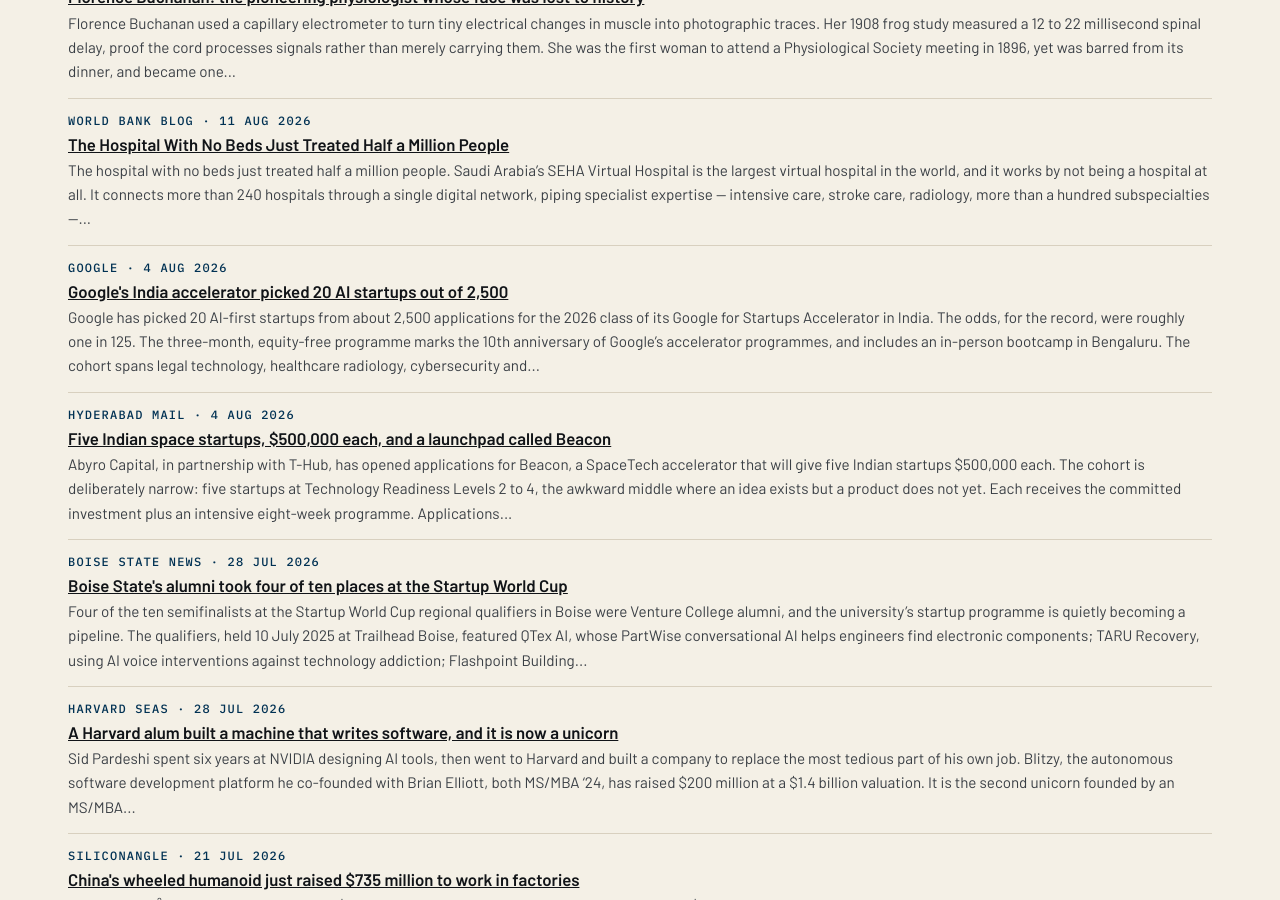
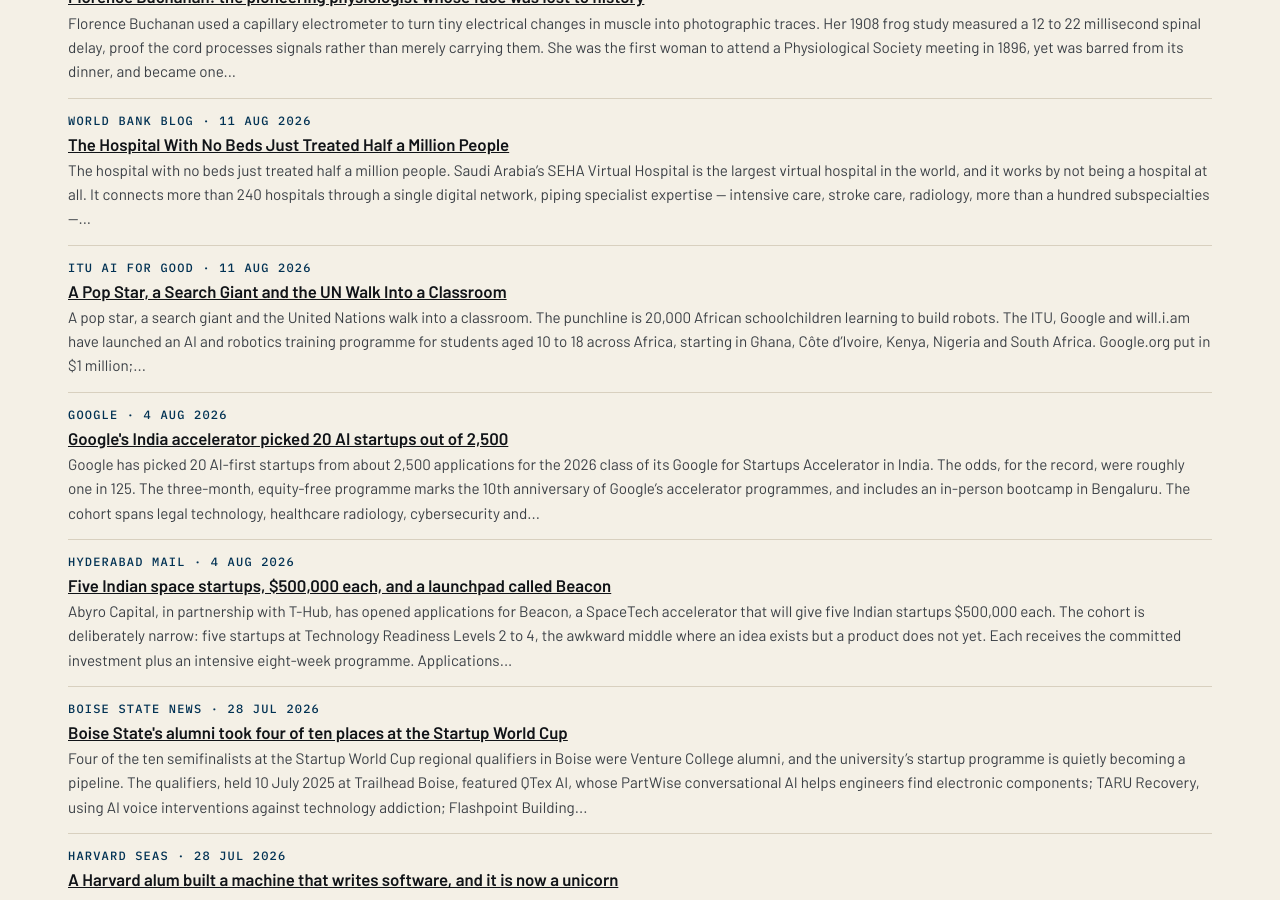
Before and after one commit to katz-news/katz.news, a Jekyll site: the page built from briefs/index.html, in a window 1280 px wide and 900 px high, scrolled down 14696 px. Built offline with Jekyll 4.4.1, drawn with Linux system fonts in a browser that asks for light colours.

Commit message:
Publish 2026-11-06

```diff
--- a/_data/build.yml
+++ b/_data/build.yml
@@ -1 +1 @@
-published_at: 2026-11-06T20:01:05Z
+published_at: 2026-11-06T20:02:38Z
--- /dev/null
+++ b/_posts/briefs/2026-11-06-a-pop-star-a-search-giant-and-the-un-walk-into-a-classroom.md
@@ -0,0 +1,15 @@
+---
+published: true
+title: A Pop Star, a Search Giant and the UN Walk Into a Classroom
+date: 2026-08-11
+section: education
+source_name: ITU AI for Good
+source_url: https://aiforgood.itu.int/training-20000-students-and-1000-teachers-in-ai-and-robotics-across-africa/
+---
+A pop star, a search giant and the United Nations walk into a classroom. The punchline is 20,000 African schoolchildren learning to build robots.
+
+The ITU, Google and will.i.am have launched an AI and robotics training programme for students aged 10 to 18 across Africa, starting in Ghana, Côte d'Ivoire, Kenya, Nigeria and South Africa. Google.org put in $1 million; will.i.am, the ITU AI Skills Coalition's goodwill ambassador, lends his i.am Angel Foundation and his name.
+
+The programme is deliberately unglamorous. Teacher training first — 1,000 teachers, 200 per country — then robotics kits, localised AI curricula and after-school AI clubs, all delivered through schools the ITU–UNICEF Giga initiative is connecting to the internet. Around 60% of Africa's young people are still offline; the training is the point of the wiring, not an afterthought.
+
+Conclusion: this is not charity with a robot attached, but rather infrastructure with a curriculum — and the continent's youngest coders are the first beneficiaries.
```
